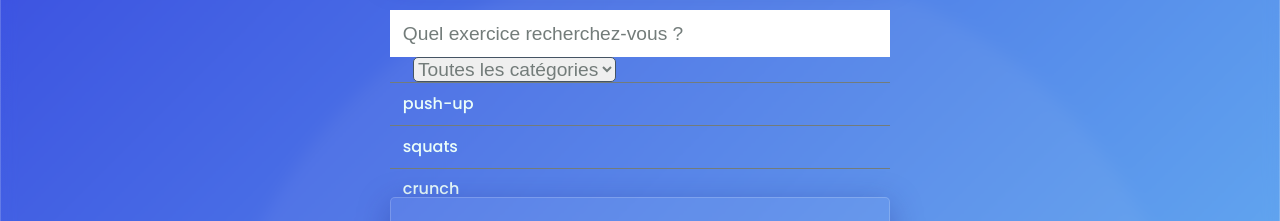
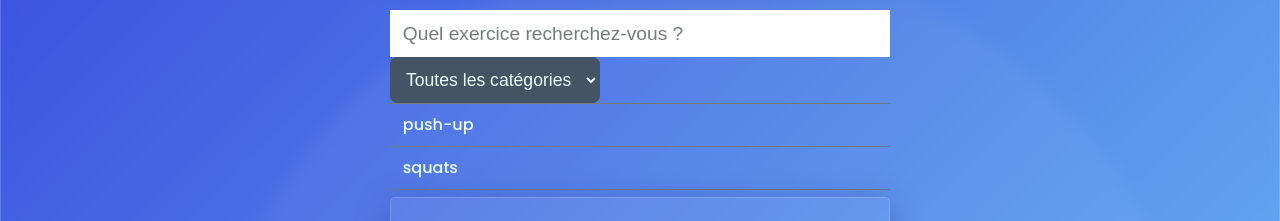
Before and after one commit to MaudSicard/ReactMuscu-MaudSicard, a React app: page / in a window 1280 px wide. Both pictures are taken after a click on the button "🏋️". Shown: the part 197-418 px from the top of the page. Built offline with nearby package versions, Linux system fonts and the light colour scheme.

Commit message:
sub component list

```diff
--- /dev/null
+++ b/src/components/List/InputSearch.js
@@ -0,0 +1,29 @@
+
+import React from 'react';
+import PropTypes from 'prop-types';
+import './list.scss';
+
+
+
+const InputSearch = ({search, handleInputSearch}) => {
+
+  return (
+    <input
+      type="text"
+      placeholder="Quel exercice recherchez-vous ?"
+      className="list_input"
+      value={search}
+      onChange={(event) => {
+        handleInputSearch(event.target.value);
+        }
+      }
+    />
+  );
+};
+
+InputSearch.propTypes = {
+  search: PropTypes.string.isRequired,
+  handleInputSearch: PropTypes.func.isRequired,
+};
+
+export default InputSearch;
--- /dev/null
+++ b/src/components/List/Select.js
@@ -0,0 +1,33 @@
+import React from 'react';
+import PropTypes from 'prop-types';
+import './list.scss';
+
+const Select = ({currentCategory, categories, handleCategory}) => {
+
+  return (
+    <select
+    className='custom-button-filter'
+    type="select"
+    placeholder="Sélectionner une catégorie"
+    value={currentCategory}
+    onChange={(event) => {
+      handleCategory(event.target.value);
+    }}
+    >
+    {categories.map((category) => (
+      <option className='custom-button-filter' key={category} value={category}>{category}</option>
+    ))}
+    </select>
+  );
+
+};
+
+Select.propTypes = {
+  currentCategory: PropTypes.string.isRequired,
+  categories: PropTypes.arrayOf(
+    PropTypes.string.isRequired
+  ).isRequired,
+  handleCategory: PropTypes.func.isRequired,
+};
+
+export default Select;
--- /dev/null
+++ b/src/components/List/Ul.js
@@ -0,0 +1,31 @@
+import React from 'react';
+import PropTypes from 'prop-types';
+import './list.scss';
+import List from '.';
+
+
+const Ul = ({exercices, handleExerciceName}) => {
+
+  return (
+    <ul className="list_ul">
+    {exercices.map((exercice) => (
+        <li key={exercice.name} className="list_li" onClick={() => {
+          handleExerciceName(exercice.name);
+        }}>
+          {exercice.name}
+        </li>
+      ))}
+    </ul>
+  );
+
+};
+
+Ul.propTypes = {
+  exercices: PropTypes.arrayOf(
+    PropTypes.shape({
+      name:PropTypes.string.isRequired,
+    }).isRequired,
+  ).isRequired,
+};
+
+export default Ul;
--- a/src/components/List/index.js
+++ b/src/components/List/index.js
@@ -1,45 +1,17 @@
 import React from 'react';
 import PropTypes from 'prop-types';
 import './list.scss';
+import InputSearch from './InputSearch';
+import Select from './Select';
+import Ul from './Ul';
 
-
-const List = ({search, handleInputSearch, exercices, categories, handleCategory, currentCategory, handleExerciceName}) => {
+const List = ({search, exercices, categories, currentCategory, handleExerciceName, handleCategory, handleInputSearch}) => {
 
       return (
         <div className="list">
-          <input
-            type="text"
-            placeholder="Quel exercice recherchez-vous ?"
-            className="list_input"
-            value={search}
-            onChange={(event) => {
-              handleInputSearch(event.target.value);
-            }}
-          />
-
-          <select
-            className='custom-button-filter'
-            type="select"
-            placeholder="Sélectionner une catégorie"
-            value={currentCategory}
-            onChange={(event) => {
-              handleCategory(event.target.value);
-            }}
-          >
-            {categories.map((category) => (
-              <option key={category} value={category}>{category}</option>
-            ))}
-          </select>
-
-          <ul className="list_ul">
-          {exercices.map((exercice) => (
-              <li key={exercice.name} className="list_li" onClick={() => {
-                handleExerciceName(exercice.name);
-              }}>
-                {exercice.name}
-              </li>
-            ))}
-          </ul>
+          <InputSearch search={search} handleInputSearch={handleInputSearch} />
+          <Select currentCategory={currentCategory} categories={categories} handleCategory={handleCategory} />
+          <Ul exercices={exercices} handleExerciceName={handleExerciceName} />
         </div>
       );
 ;}
--- a/src/components/List/list.scss
+++ b/src/components/List/list.scss
@@ -36,15 +36,12 @@
     }
     .custom-button-filter {
       border: 1px solid vars.$mainColor;
-      border-radius: 5px 5px 5px;
-      color: vars.$altColor;
-      font-size: 1.2em;
-      margin : 0 23px;
-
-        &:active {
-          color: vars.$lightColor;
-          background-color: vars.$mainColor;
-        }
+      background-color: vars.$mainColor ;
+      border-radius: 7px 7px 7px;
+      color: vars.$lightColor;
+      font-size: 1.1em;
+      margin : auto;
+      padding : 11px;
     }
 
 
```
